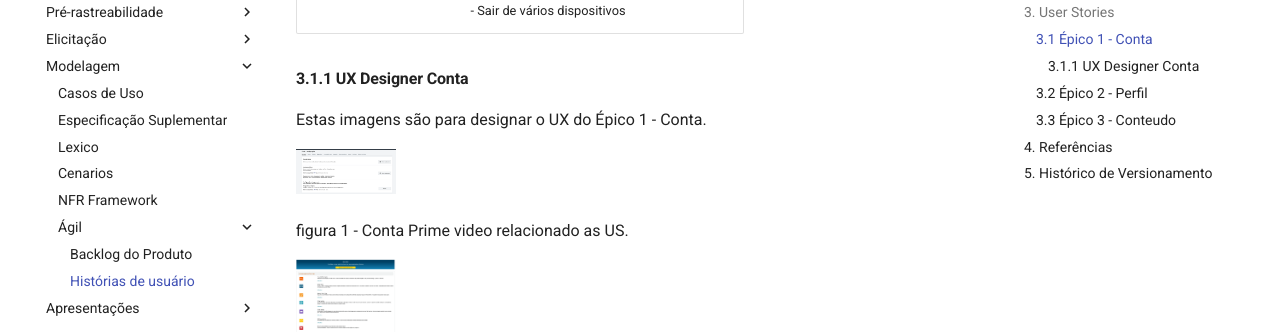
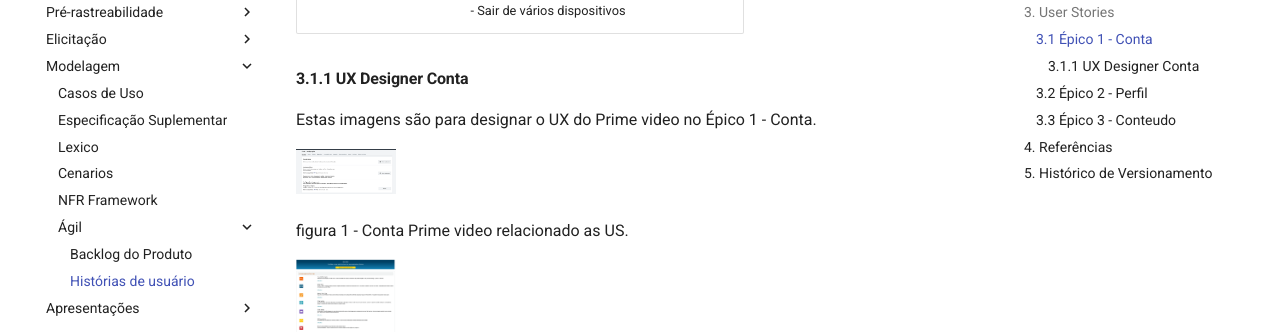
Before and after one commit to Requisitos-de-Software/2021.2-Prime-video, an MkDocs documentation site: the page built from docs/modelagem/agil/user_story.md, in a window 1280 px wide and 900 px high, scrolled down 5954 px. Shown: the part 150-482 px from the top of the window. Built offline with MkDocs 1.6.1 and Material for MkDocs 9.7.7, drawn with Linux system fonts in a browser that asks for light colours; comment, search, counter and statistics services are not loaded.

Commit message:
Primeiras figurar do ux1

```diff
--- a/docs/modelagem/agil/user_story.md
+++ b/docs/modelagem/agil/user_story.md
@@ -162,8 +162,8 @@
 
 #### 3.1.1 UX Designer Conta
 
-<p align="center">
-    Estas imagens são para designar o UX do  Épico 1 - Conta.
+<p align="justiy">
+    Estas imagens são para designar o UX do Prime video no  Épico 1 - Conta.
 </p>
 
 ![drawing](../../assets/img/primeConta.png)
```
